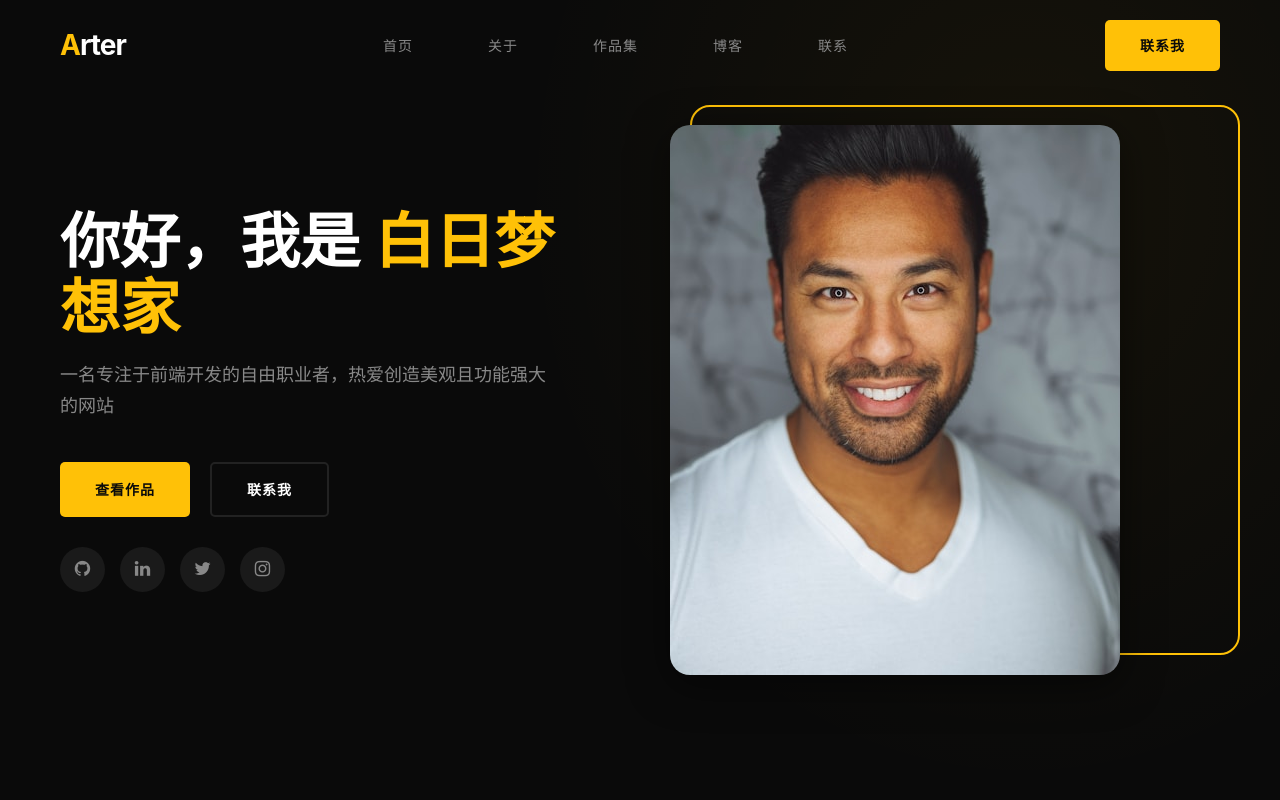
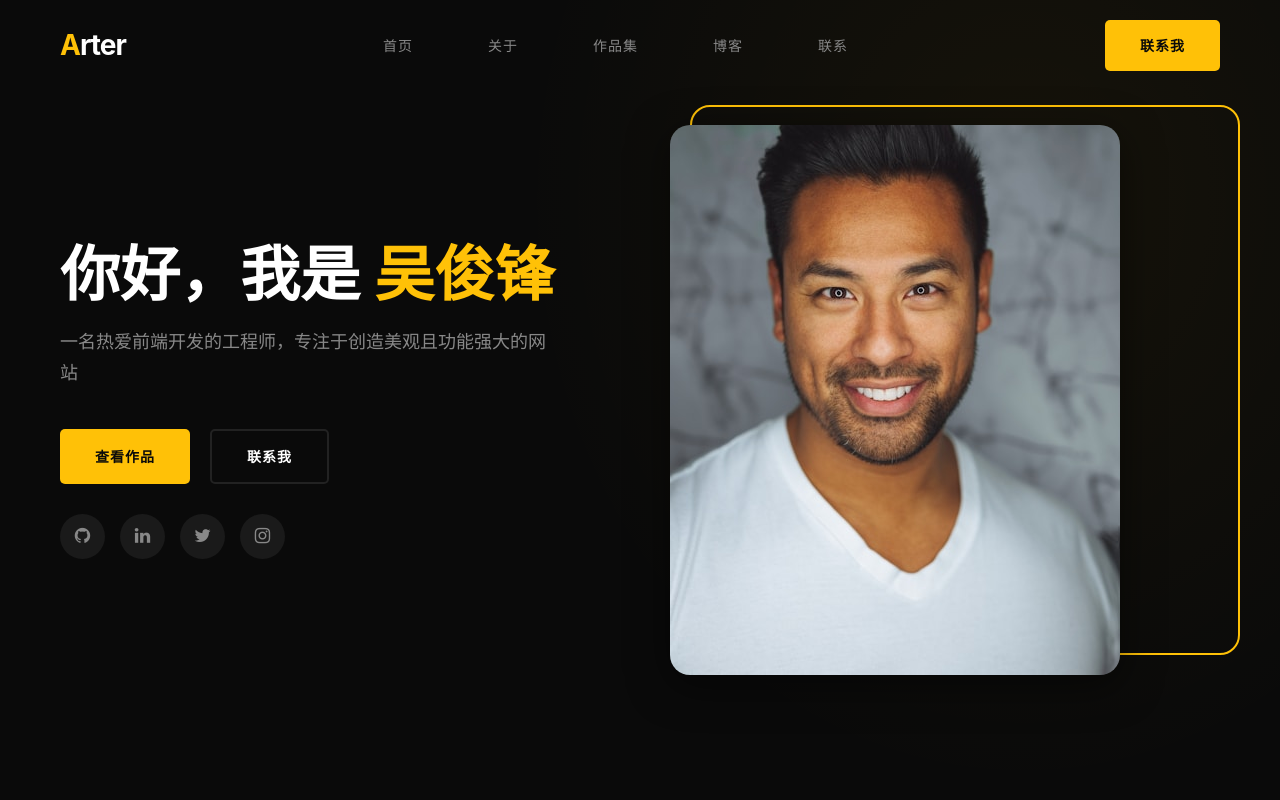
Before and after one commit to wwujunfeng/my-blog, a Vue app: page / in a window 1280 px wide. Shown: the top 800 px of the page. Built offline with nearby package versions, Linux system fonts and the light colour scheme.

Commit message:
更新首页文字内容

```diff
--- a/src/components/Hero.vue
+++ b/src/components/Hero.vue
@@ -4,10 +4,10 @@
       <div class="hero-content">
         <div class="hero-text">
           <h1 class="hero-title">
-            你好，我是 <span class="highlight">白日梦想家</span>
+            你好，我是 <span class="highlight">吴俊锋</span>
           </h1>
           <p class="hero-description">
-            一名专注于前端开发的自由职业者，热爱创造美观且功能强大的网站
+            一名热爱前端开发的工程师，专注于创造美观且功能强大的网站
           </p>
           <div class="hero-buttons">
             <a href="#portfolio" class="btn btn-primary">查看作品</a>
```
